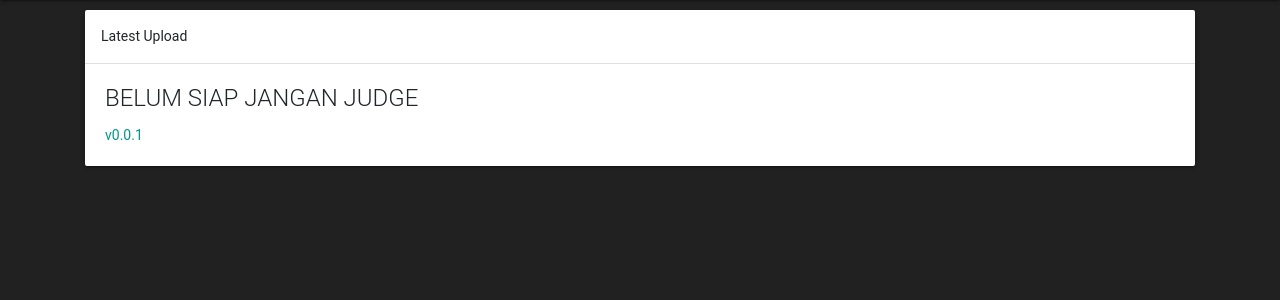
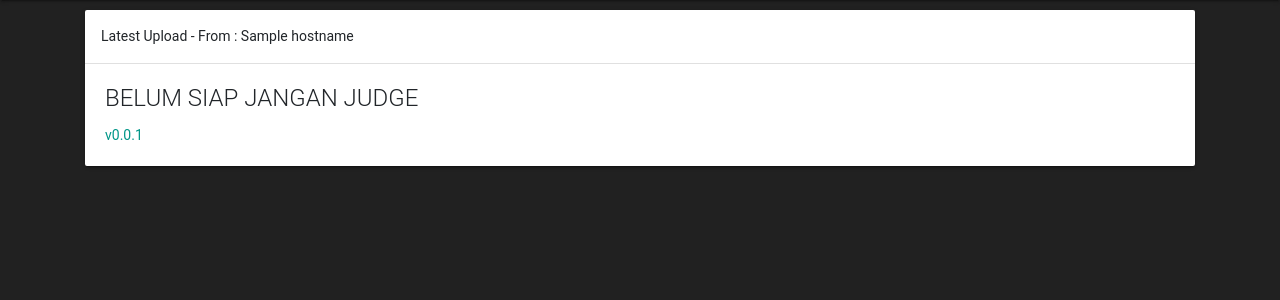
Before and after one commit to aiman-zaki/Peeps-api, a Flask app: template web/templates/downloads.html in a window 1280 px wide. Shown: the part 60-360 px from the top of the page. Run offline with Flask 2, Linux system fonts and the light colour scheme; the template is opened without the code that fills it: most values are stand-ins (such as "Sample title", 1, 10 or a date in 2020); parts of the project's set-up code (start-up, migrations or seed data) failed here and were passed over; some libraries are stand-ins or nearby versions.

Commit message:
add hostname at download page

```diff
--- a/web/templates/downloads.html
+++ b/web/templates/downloads.html
@@ -7,7 +7,9 @@
 <div class="container">
     <div class="card">
         <div class ="card-header">
-            Latest Upload
+            Latest Upload - From : {{
+                hostname
+            }}
         </div>
         <div class = "card-body">
             <h5 class = "card-title">BELUM SIAP JANGAN JUDGE</h5>
```
